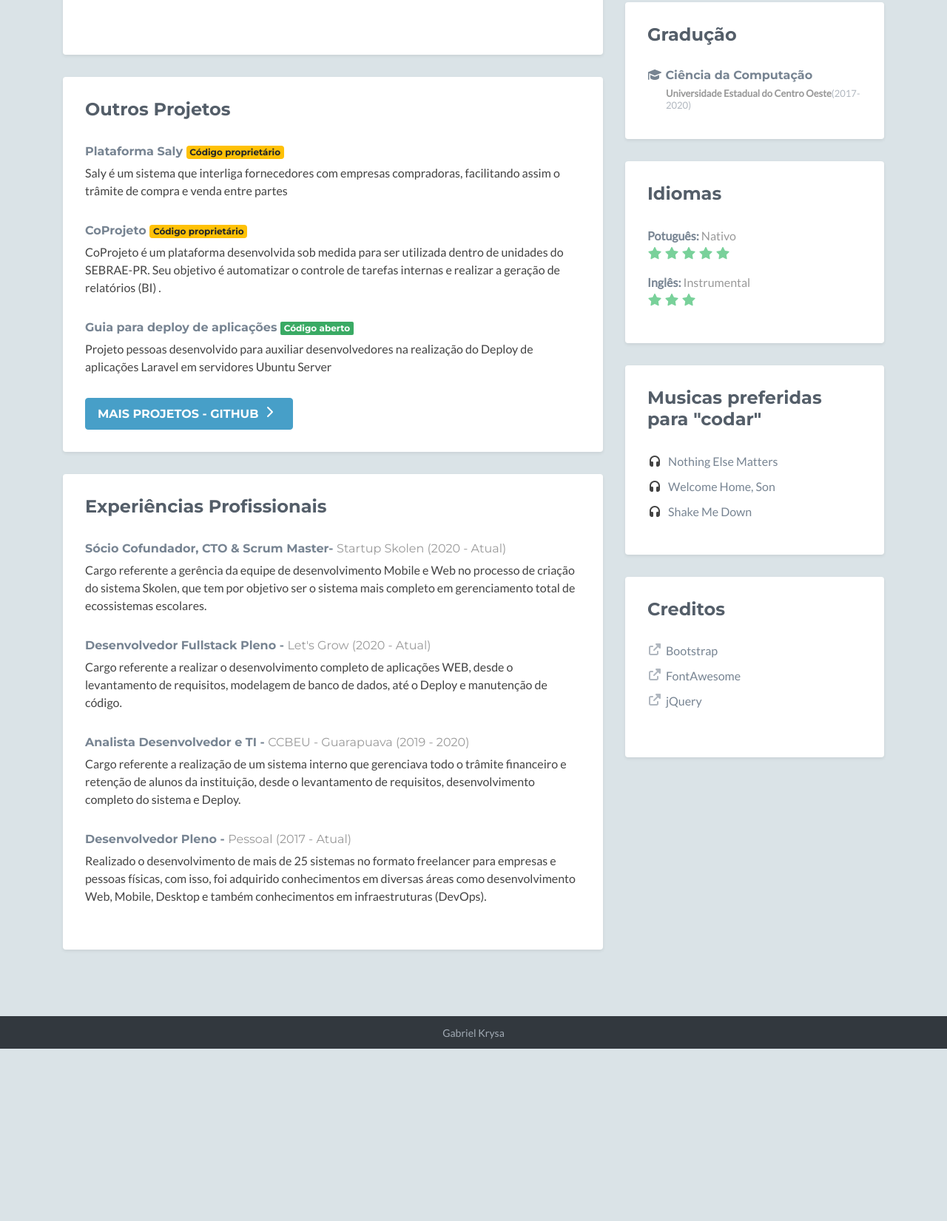
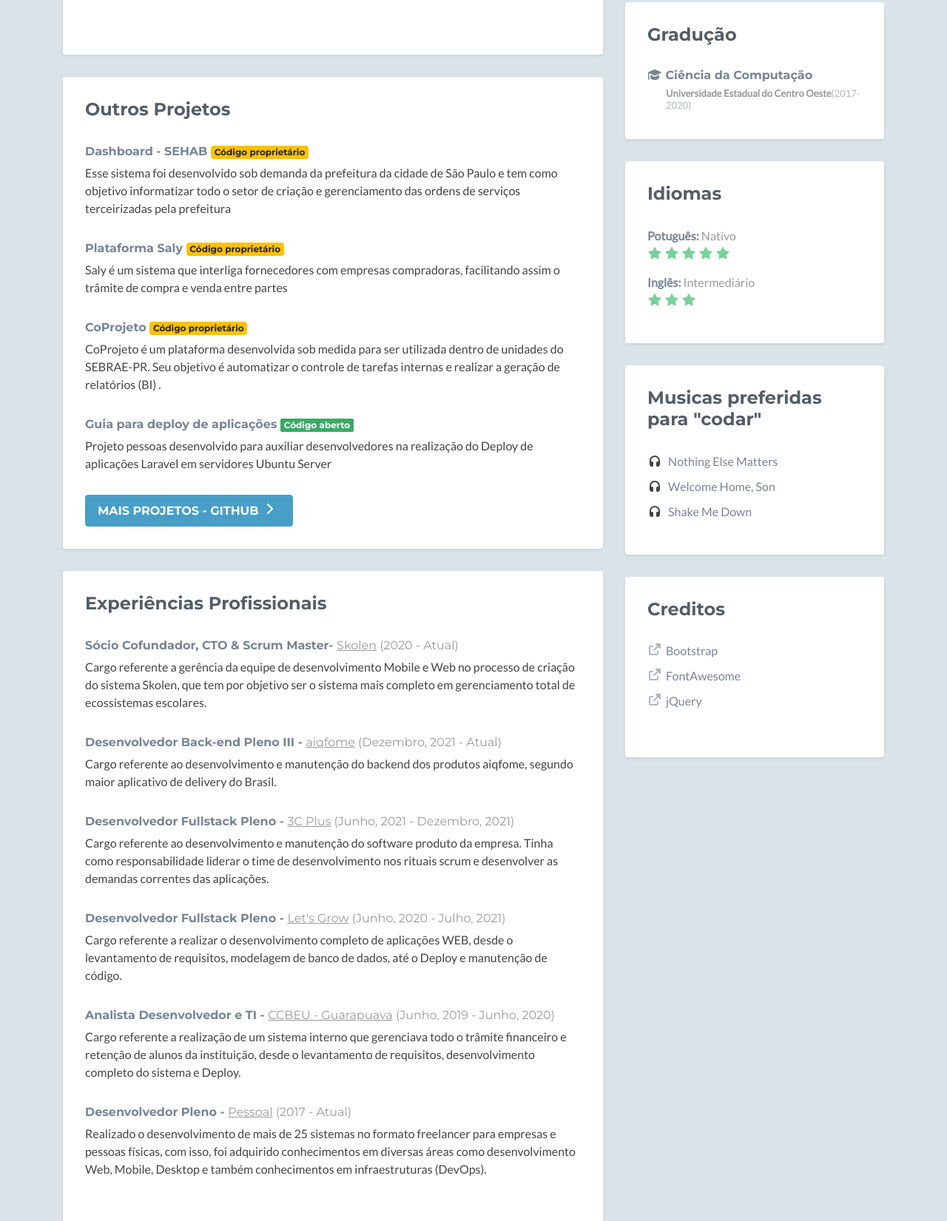
Before and after one commit to GabrielKrysa/portifolio, a plain HTML site: page index.html in a window 1280 px wide. Shown: the part 1306-2957 px from the top of the page at 74% size. Before the commit the page ends 2724 px from the top, so only its background shows below. Drawn offline with Linux system fonts and the light colour scheme; no server answers.

Commit message:
atualizando portifolio

```diff
--- a/index.html
+++ b/index.html
@@ -36,7 +36,7 @@
 <header class="header">
     <div class="container clearfix">
         <img class="profile-image img-fluid float-left rounded-circle" src="assets/images/profile.png"
-                alt="profile image" style="width: 200px; height: 200px;" />
+             alt="profile image" style="width: 200px; height: 200px;"/>
         <div class="profile-content float-left">
             <h1 class="name">Gabriel Krysa</h1>
             <h2 class="desc">Desenvolvedor Web & Gerente de Projetos de Software</h2>
@@ -87,7 +87,7 @@
 
                             <div class="featured-image has-ribbon">
                                 <img class="img-fluid project-image rounded shadow-sm"
-                                        src="assets/images/projects/project-featured.jpg" alt="project name" />
+                                     src="assets/images/projects/project-featured.jpg" alt="project name"/>
                                 </a>
                             </div>
 
@@ -110,7 +110,7 @@
                             <!--//desc-->
                         </div>
                         <!--//item-->
-                            <hr class="divider" />
+                        <hr class="divider"/>
                     </div>
                     <!--//content-->
                 </div>
@@ -122,6 +122,22 @@
                 <div class="section-inner shadow-sm rounded">
                     <h2 class="heading">Outros Projetos</h2>
                     <div class="content">
+                        <div class="item">
+                            <h3 class="title">
+                                <a>
+                                    Dashboard - SEHAB
+                                </a>
+                                <span class="badge badge-warning">Código proprietário</span>
+                            </h3>
+                            <p class="summary">
+                                Esse sistema foi desenvolvido
+                                sob demanda da prefeitura da cidade
+                                de São Paulo e tem como objetivo informatizar
+                                todo o setor de criação e gerenciamento
+                                das ordens de serviços terceirizadas pela
+                                prefeitura
+                            </p>
+                        </div>
                         <div class="item">
                             <h3 class="title">
                                 <a href="https://plataforma.saly.com.br/" target="_blank">
@@ -186,7 +202,9 @@
                         <div class="item">
                             <h3 class="title">Sócio Cofundador, CTO & Scrum Master-
                                 <span class="place">
-                                        <a>Startup Skolen</a>
+                                        <a href="https://www.linkedin.com/company/skolenapp/" target="_blank"
+                                           style="text-decoration: underline"
+                                        >Skolen</a>
                                     </span>
                                 <span class="year">(2020 - Atual)</span>
                             </h3>
@@ -198,11 +216,42 @@
                         </div>
 
                         <div class="item">
+                            <h3 class="title">Desenvolvedor Back-end Pleno III -
+                                <span class="place">
+                                        <a href="https://www.linkedin.com/company/aiqfome" target="_blank"
+                                           style="text-decoration: underline"
+                                        >aiqfome</a>
+                                    </span>
+                                <span class="year">(Dezembro, 2021 - Atual)</span>
+                            </h3>
+                            <p>
+                                Cargo referente ao desenvolvimento e manutenção do backend dos produtos aiqfome,
+                                segundo maior aplicativo de delivery do Brasil.
+                            </p>
+                        </div>
+
+                        <div class="item">
                             <h3 class="title">Desenvolvedor Fullstack Pleno -
                                 <span class="place">
-                                        <a>Let's Grow</a>
+                                        <a href="https://www.linkedin.com/company/3c_plus/" target="_blank"
+                                           style="text-decoration: underline">3C Plus</a>
                                     </span>
-                                    <span class="year">(2020 - Atual)</span>
+                                <span class="year">(Junho, 2021 - Dezembro, 2021)</span>
+                            </h3>
+                            <p>
+                                Cargo referente ao desenvolvimento e manutenção do software produto
+                                da empresa. Tinha como responsabilidade liderar o time de desenvolvimento
+                                nos rituais scrum e desenvolver as demandas correntes das aplicações.
+                            </p>
+                        </div>
+                        <div class="item">
+                            <h3 class="title">Desenvolvedor Fullstack Pleno -
+                                <span class="place">
+                                        <a href="https://www.linkedin.com/company/letscomvc/"
+                                           style="text-decoration: underline"
+                                           target="_blank">Let's Grow</a>
+                                    </span>
+                                <span class="year">(Junho, 2020 - Julho, 2021)</span>
                             </h3>
                             <p>
                                 Cargo referente a realizar o desenvolvimento completo de aplicações
@@ -214,9 +263,11 @@
                         <div class="item">
                             <h3 class="title">Analista Desenvolvedor e TI -
                                 <span class="place">
-                                        <a>CCBEU - Guarapuava</a>
+                                        <a href="https://www.linkedin.com/company/ccbeu-guarapuava/" target="_blank"
+                                           style="text-decoration: underline">
+                                            CCBEU - Guarapuava</a>
                                     </span>
-                                    <span class="year">(2019 - 2020)</span>
+                                <span class="year">(Junho, 2019 - Junho, 2020)</span>
                             </h3>
                             <p>
                                 Cargo referente a realização de um sistema interno que gerenciava
@@ -229,7 +280,8 @@
                         <div class="item">
                             <h3 class="title">Desenvolvedor Pleno -
                                 <span class="place">
-                                        <a>Pessoal</a>
+                                        <a href="https://www.linkedin.com/in/gabriel-krysa/" target="_blank"
+                                           style="text-decoration: underline">Pessoal</a>
                                     </span>
                                 <span class="year">(2017 - Atual)</span>
                             </h3>
@@ -258,7 +310,8 @@
                     <div class="content">
                         <ul class="list-unstyled">
                             <li><i class="fas fa-map-marker-alt"></i><span
-                                        class="sr-only">Location:</span>Guarapuava, PR</li>
+                                    class="sr-only">Location:</span>Guarapuava, PR
+                            </li>
                             <li><i class="fas fa-envelope"></i><span class="sr-only">Email:</span><a
                                     href="#">gabrielkrysa@gmail.com</a></li>
                             <li><i class="fab fa-whatsapp"></i><span class="sr-only">Whatsapp:</span><a href="#">+55
@@ -283,7 +336,9 @@
 
                             <div class="item">
                                 <h3 class="level-title">PHP &amp; Laravel<span class="level-label"
-                                            data-toggle="tooltip" data-placement="left" data-animation="true"
+                                                                               data-toggle="tooltip"
+                                                                               data-placement="left"
+                                                                               data-animation="true"
                                                                                title="Expert em desenvolvimento com o framework Laravel"><i
                                         class="fas fa-info-circle"></i>Expert</span></h3>
                                 <div class="level-bar">
@@ -296,7 +351,9 @@
 
                             <div class="item">
                                 <h3 class="level-title">VueJs &amp; jQuery<span class="level-label"
-                                            data-toggle="tooltip" data-placement="left" data-animation="true"
+                                                                                data-toggle="tooltip"
+                                                                                data-placement="left"
+                                                                                data-animation="true"
                                                                                 title="Avançado na linguagem Javascript e em bibliotecas para frontend VueJs e jQuery"><i
                                         class="fas fa-info-circle"></i>Avançado</span></h3>
                                 <div class="level-bar">
@@ -309,7 +366,9 @@
 
                             <div class="item">
                                 <h3 class="level-title">HTML5 &amp; CSS3<span class="level-label"
-                                            data-toggle="tooltip" data-placement="left" data-animation="true"
+                                                                              data-toggle="tooltip"
+                                                                              data-placement="left"
+                                                                              data-animation="true"
                                                                               title="Expert em técnologias frontend"><i
                                         class="fas fa-info-circle"></i>Expert</span></h3>
                                 <div class="level-bar">
@@ -336,7 +395,9 @@
 
                             <div class="item">
                                 <h3 class="level-title">Gerencia de projetos<span class="level-label"
-                                            data-toggle="tooltip" data-placement="left" data-animation="true"
+                                                                                  data-toggle="tooltip"
+                                                                                  data-placement="left"
+                                                                                  data-animation="true"
                                                                                   title="intermediário em gerenciamento de projetos"><i
                                         class="fas fa-info-circle"></i>intermediário</span></h3>
                                 <div class="level-bar">
@@ -362,7 +423,8 @@
 
                             <div class="item">
                                 <h3 class="level-title">DevOps<span class="level-label" data-toggle="tooltip"
-                                            data-placement="left" data-animation="true" title="Conhecimento avançado em DevOps"><i
+                                                                    data-placement="left" data-animation="true"
+                                                                    title="Conhecimento avançado em DevOps"><i
                                         class="fas fa-info-circle"></i>Avançado</span></h3>
                                 <div class="level-bar">
                                     <div class="level-bar-inner" data-level="85%">
@@ -407,7 +469,7 @@
                             <li class="item">
                                 <span class="title"><strong>Potuguês:</strong></span>
                                 <span class="level">Nativo
-                                        <br class="visible-xs" />
+                                        <br class="visible-xs"/>
                                         <i class="fas fa-star"></i>
                                         <i class="fas fa-star"></i>
                                         <i class="fas fa-star"></i>
@@ -418,7 +480,7 @@
                             <!--//item-->
                             <li class="item">
                                 <span class="title"><strong>Inglês:</strong></span>
-                                    <span class="level"> Instrumental <br class="visible-xs" />
+                                <span class="level"> Intermediário <br class="visible-xs"/>
                                         <i class="fas fa-star"></i>
                                         <i class="fas fa-star"></i>
                                         <i class="fas fa-star"></i>
```
Lines whose indentation alone changed are shown as unchanged.
